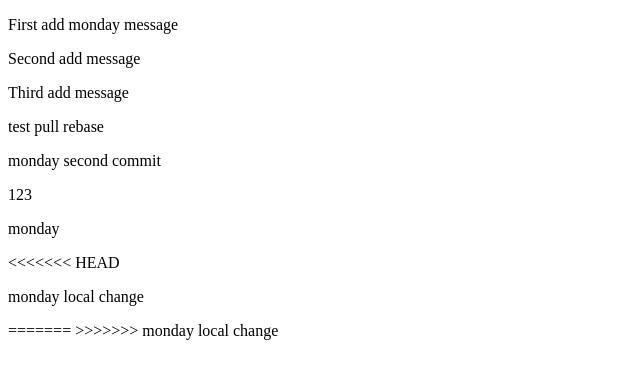
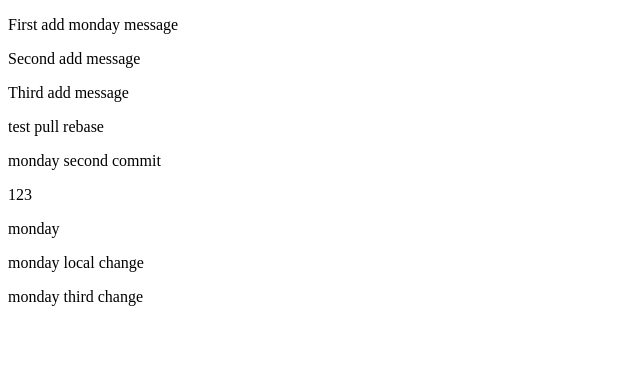
Before and after one commit to dalydai/cssStudy, a plain HTML site: page index.html in a window 1280 px wide. Shown: the whole page, without its empty margins (0-640 px from the left). Drawn offline with Linux system fonts and the light colour scheme.

Commit message:
third online change

```diff
--- a/index.html
+++ b/index.html
@@ -14,9 +14,7 @@
     <p>monday second commit</p>
     <p>123</p>
     <p>monday</p>
-<<<<<<< HEAD
     <p>monday local change</p>
-=======
->>>>>>> monday local change
+    <p>monday third change</p>
 </body>
 </html>
```
